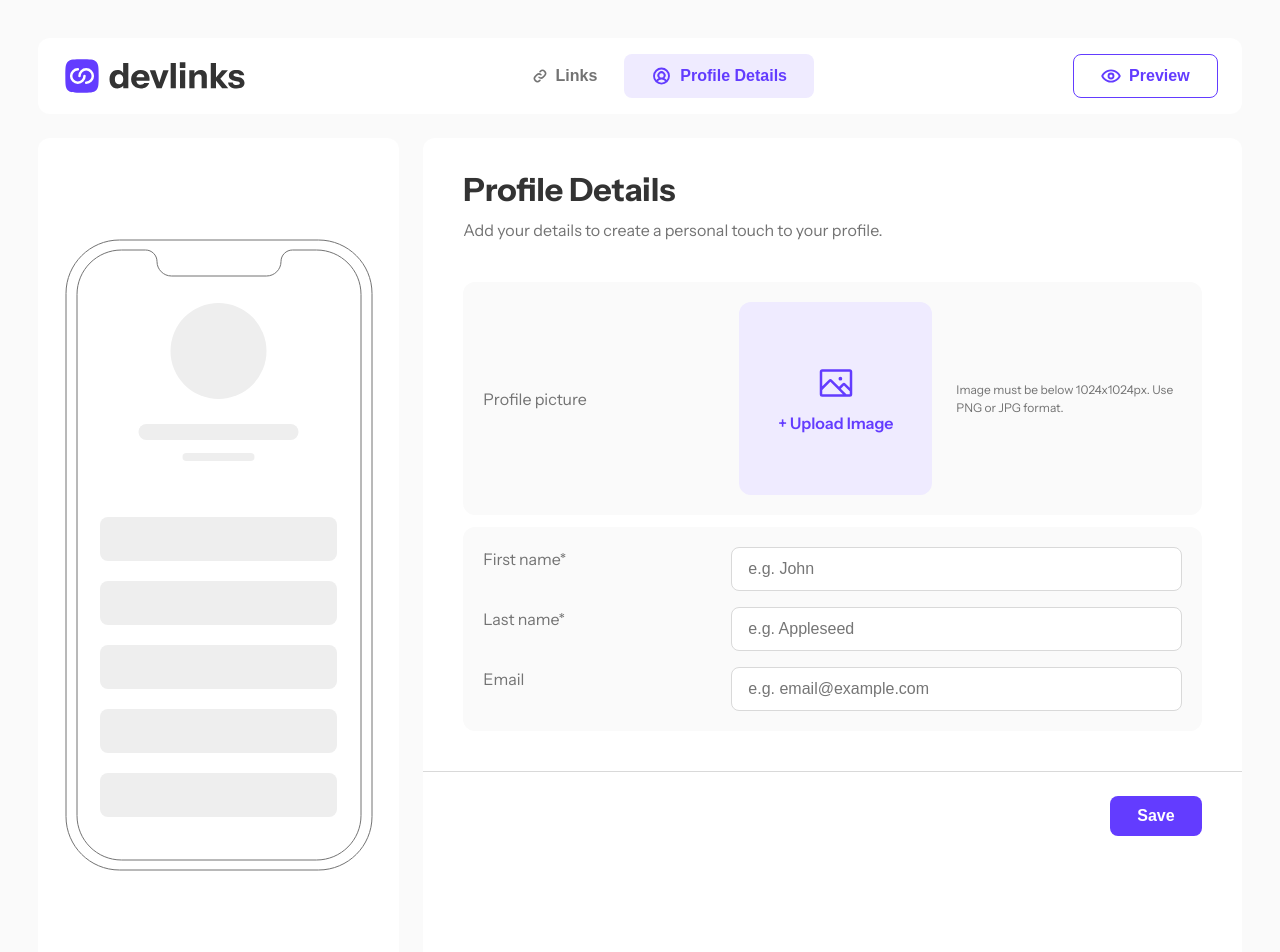
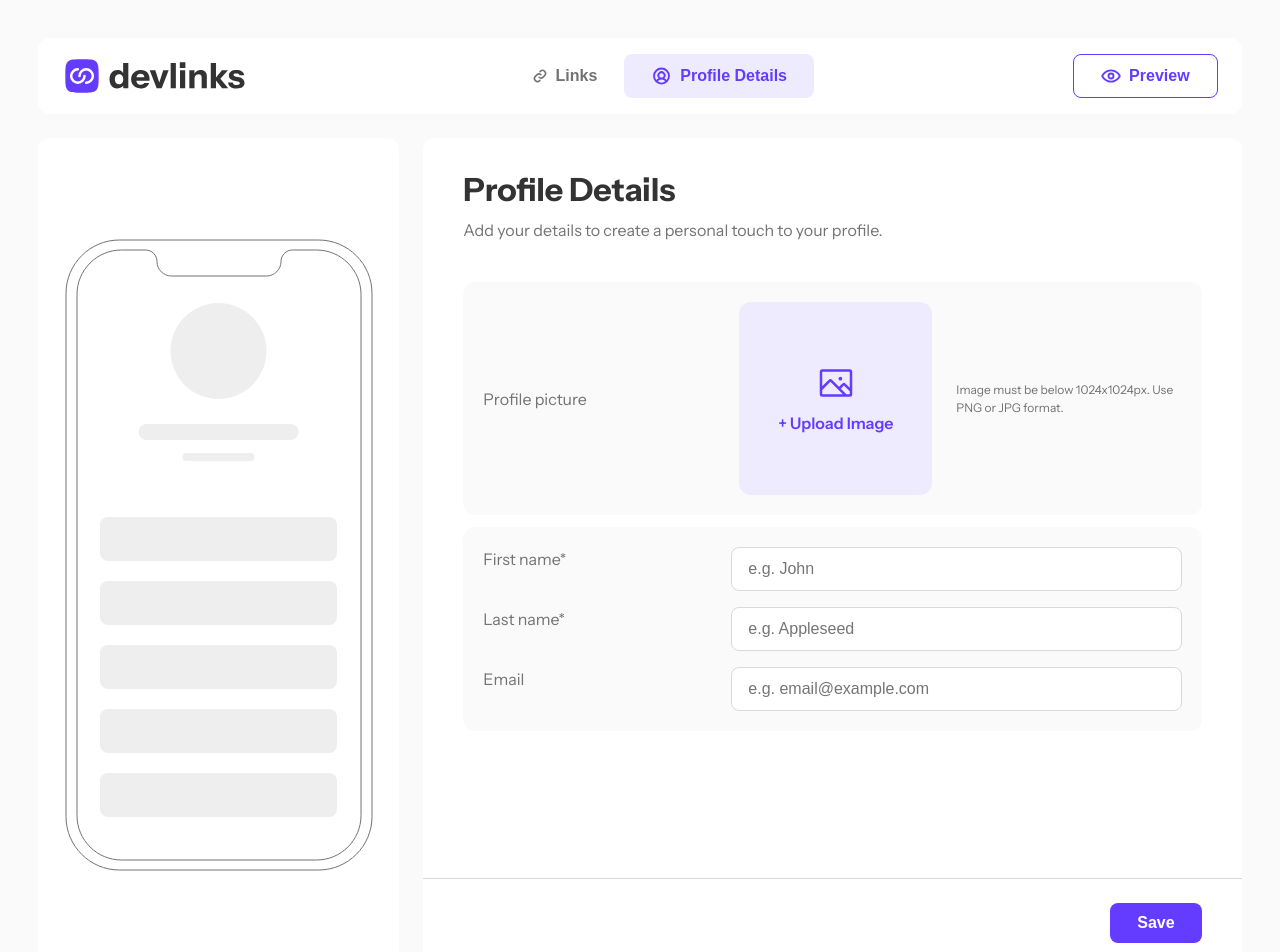
Before and after one commit to adriana-s-c/link-sharing-app, a React (Create React App) app: page /home/profile in a window 1280 px wide. Shown: the top 952 px of the page. Built offline with nearby package versions, Linux system fonts and the light colour scheme.

Commit message:
Fix Save Component Poistion to Absolute in ProfileDetailsForm

```diff
--- a/src/pages/HomePage/ProfileDetails/index.tsx
+++ b/src/pages/HomePage/ProfileDetails/index.tsx
@@ -77,7 +77,7 @@ export function ProfileDetails() {
           disabled={
             isEditorActive || Object.keys(errors).length > 0 ? true : false
           }
-          position="relative"
+          position="absolute"
         />
       </form>
       {showMessage ? (
```
